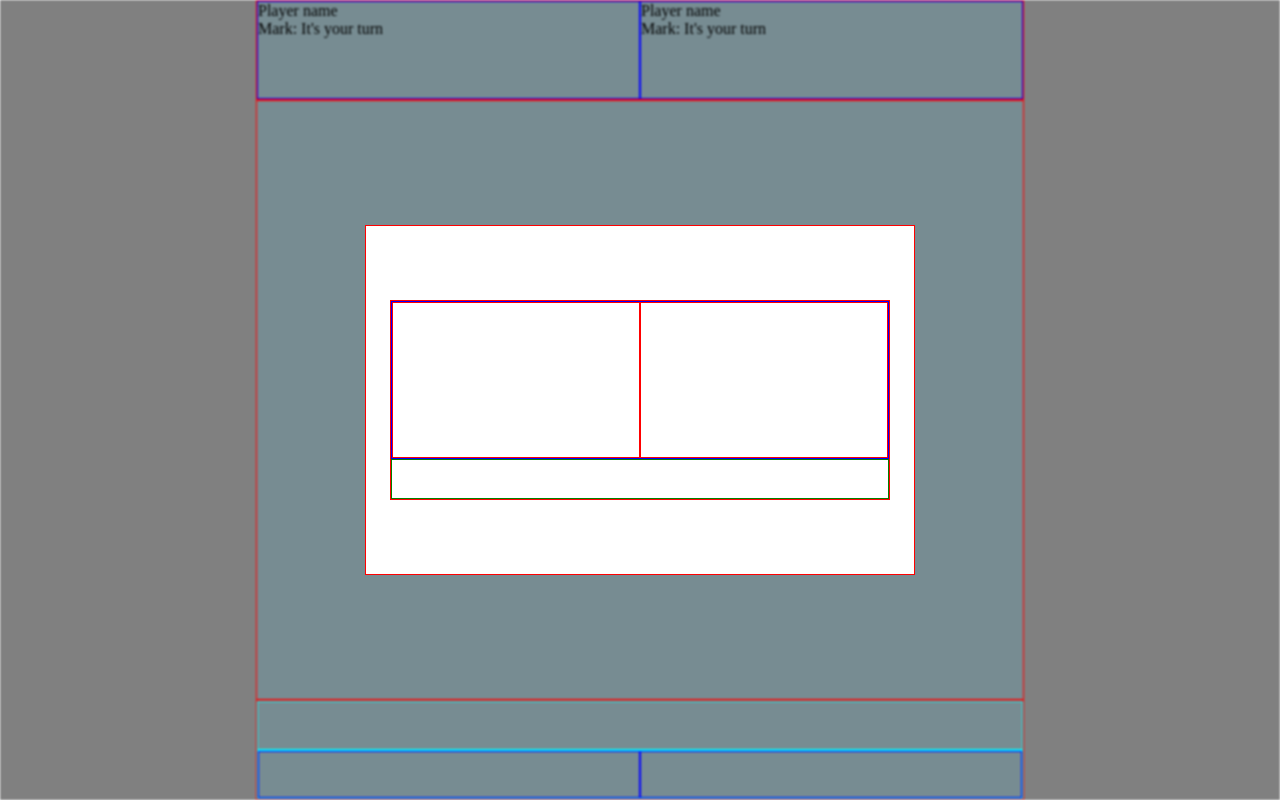
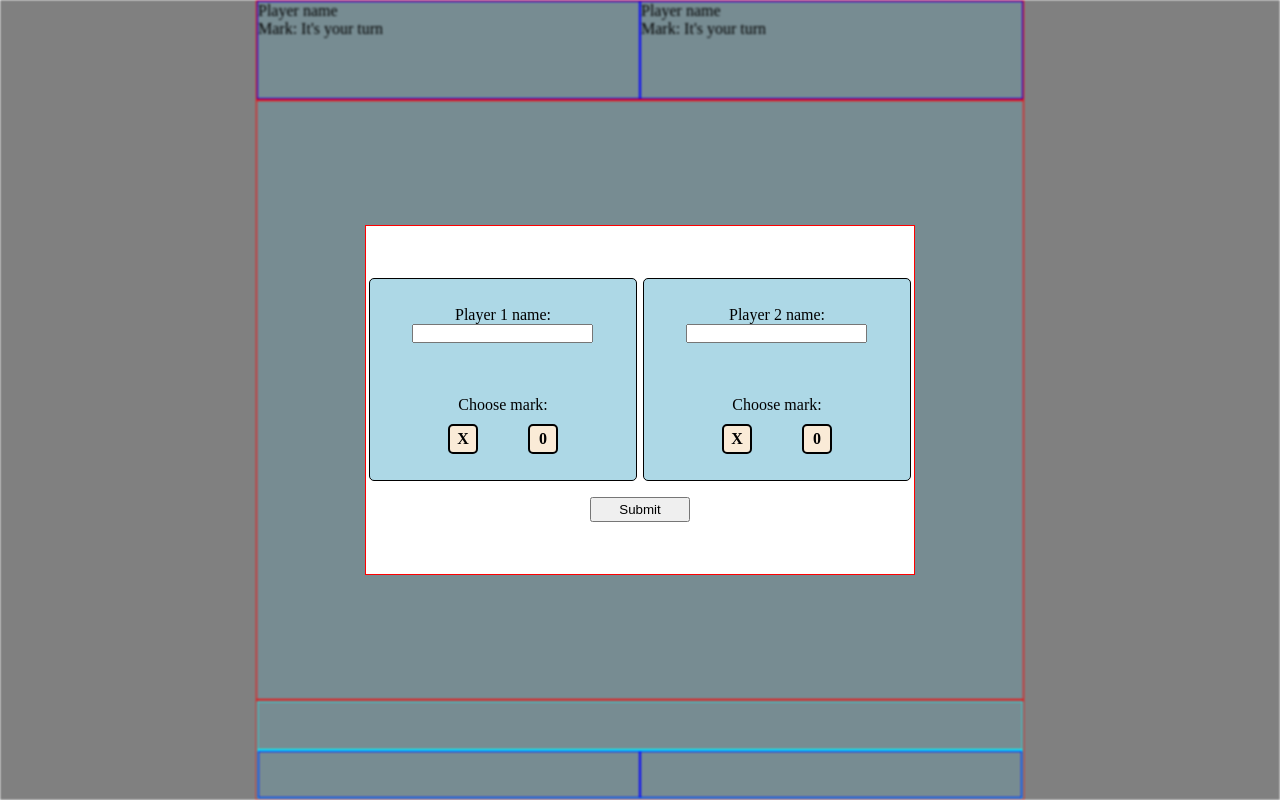
Before and after one commit to jsf97/Odin-TicTacToe, a plain HTML site: page index.html in a window 1280 px wide. Drawn offline with Linux system fonts and the light colour scheme.

Commit message:
Data ui avanzada, se puede empezar a codear el script js

```diff
--- a/css/style.css
+++ b/css/style.css
@@ -79,38 +79,77 @@
   top: 0;
   bottom: 0;
   margin: auto;
+  background-color: white;
   display: flex;
   justify-content: center;
   align-items: center;
-  background-color: white;
 }
 
-.data form {
-  border: 1px solid red;
-  width: 500px;
-  height: 200px;
-  display: flex;
-  flex-direction: column;
-  border: 1px solid red;
-}
-
-.players-data {
-  border: 1px solid blue;
+form {
+  height: 70%;
   width: 100%;
-  height: 80%;
-  display: flex;
+  display: grid;
+  grid-template-columns: 1fr 1fr;
+  grid-template-rows: 5fr 1fr;
+  justify-items: center;
 }
 
 .player {
-  width: 50%;
-  border: 1px solid red;
+  background-color: lightblue;
+  border: 1px solid black;
+  width: 98%;
+  border-radius: 5px;
+}
+
+.p1-data, .p2-data {
   display: flex;
   flex-direction: column;
+  justify-content: space-around;
   align-items: center;
+}
+
+.p1-name, .p1-mark, .p2-name, .p2-mark {
+  width: 100%;
+  display: flex;
+  align-items: center;
+  justify-content: center;
+  flex-direction: column;
+}
+
+.p1-mark, .p2-mark {
   gap: 10px;
 }
 
-.send-button {
-  border: 1px solid green;
-  height: 20%;
+.marks {
+  display: flex;
+  width: 100%;
+  align-items: center;
+  justify-content: center;
+  gap: 50px;
 }
+
+.marks span {
+  border: 2px solid black;
+  font-weight: bold;
+  background-color: antiquewhite;
+  border-radius: 5px;
+  height: 30px;
+  width: 30px;
+  display: flex;
+  justify-content: center;
+  align-items: center;
+  cursor: pointer;
+}
+
+.send-data {
+  grid-column: 1/3;
+  display: flex;
+  justify-content: center;
+  align-items: center;
+  align-self: flex-end;
+}
+
+.send-data input {
+  height: 25px;
+  width: 100px;
+}
--- a/index.html
+++ b/index.html
@@ -39,12 +39,36 @@
 
   <div class="data">
     <form action="" method="post">
-      <div class="players-data">
-        <div class="player p1side"></div>
-        <div class="player p2side"></div>
+      <div class="player p1-data">
+        <div class="p1-name">
+          <div>Player 1 name:</div>
+          <label for="p1name" id="p1name"></label>
+          <input type="text" id="p1name">
+        </div>
+        <div class="p1-mark">
+          <div>Choose mark:</div>
+          <div class="marks">
+            <span id="p1-X">X</span>
+            <span id="p1-0">0</span>
+          </div>
+        </div>
       </div>
-      <div class="send-button">
-
+      <div class="player p2-data">
+        <div class="p2-name">
+          <div>Player 2 name:</div>
+          <label for="p2name" id="p2name"></label>
+          <input type="text" id="p2name">
+        </div>
+        <div class="p2-mark">
+          <div>Choose mark:</div>
+          <div class="marks">
+            <span id="p2-X">X</span>
+            <span id="p2-0">0</span>
+          </div>
+        </div>
+      </div>
+      <div class="send-data">
+        <input type="submit">
       </div>
     </form>
   </div>
```
